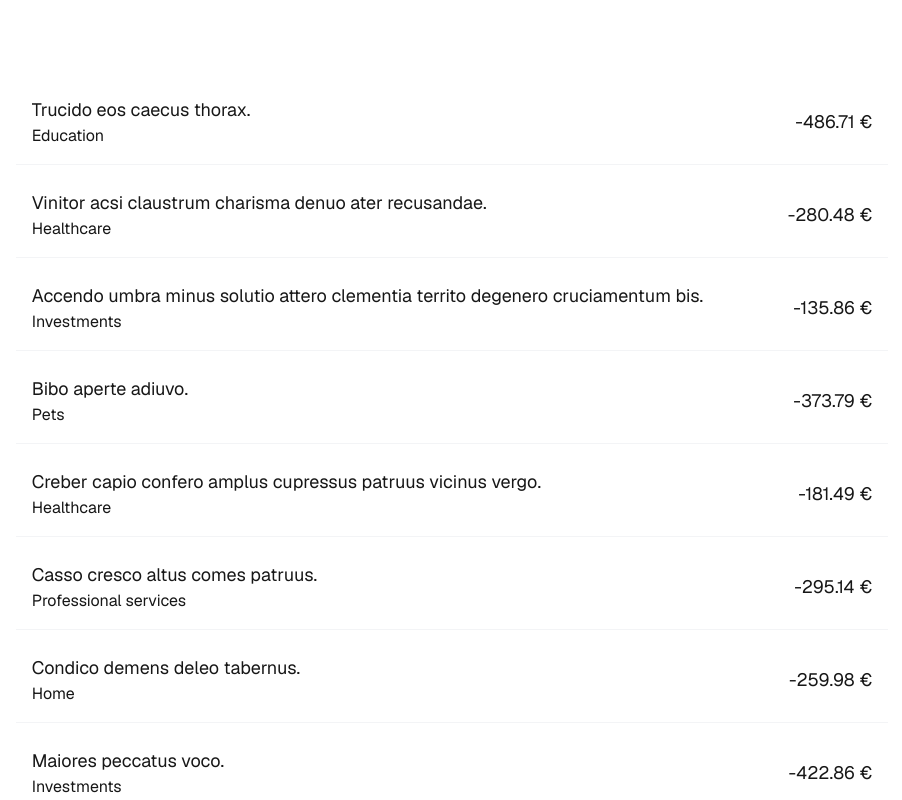
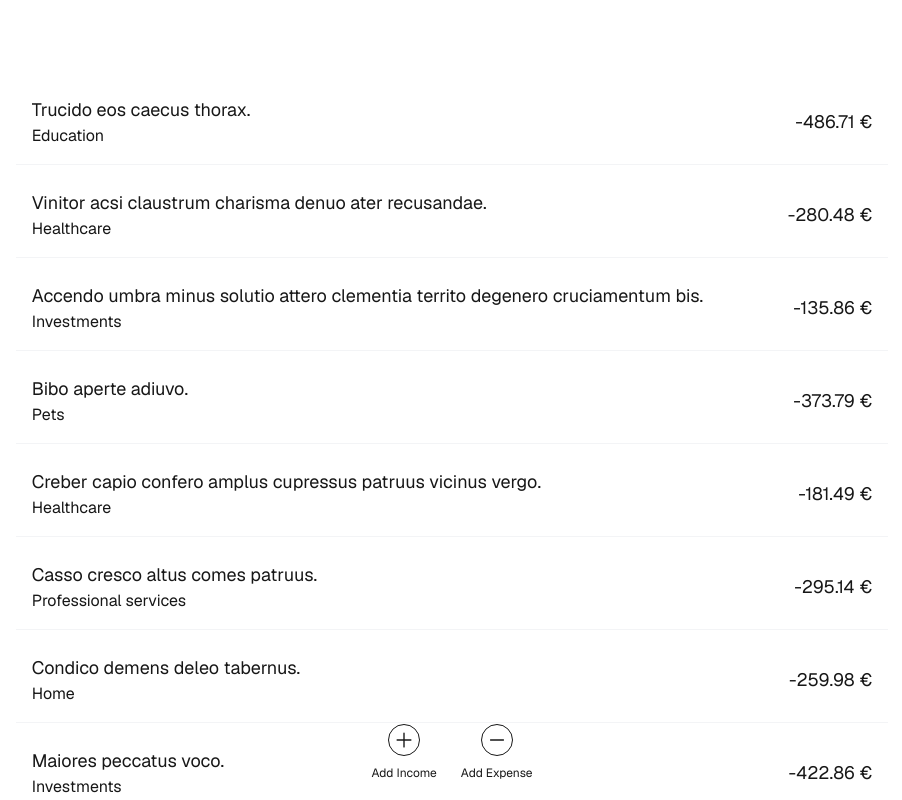
Before and after one commit to AzuZhou/finance-tracker, a Next.js app: page / in a window 1280 px wide. Shown: the top 800 px of the page, without its empty margins (188-1090 px from the left). Built offline with nearby package versions, Linux system fonts and the light colour scheme.

Commit message:
create transaction creation form

```diff
--- a/package.json
+++ b/package.json
@@ -11,6 +11,7 @@
   "dependencies": {
     "@faker-js/faker": "^9.9.0",
     "@headlessui/react": "^2.2.7",
+    "@heroicons/react": "^2.2.0",
     "next": "15.5.2",
     "react": "19.1.0",
     "react-dom": "19.1.0"
--- /dev/null
+++ b/src/components/transactions/AddTransactionForm.tsx
@@ -0,0 +1,111 @@
+"use client";
+
+import { useState } from "react";
+import { faker } from "@faker-js/faker";
+
+import { categories } from "@/lib/generateTransactions";
+
+import Form from "@/components/ui/Form";
+
+import { useTransactions } from "@/contexts/TransactionsContext";
+
+// TODO: handle errors here as well
+
+const AddTransactionForm = ({
+  onClose,
+  type,
+}: {
+  onClose: () => void;
+  type: "income" | "expense";
+}) => {
+  const { addTransaction } = useTransactions();
+
+  const [description, setDescription] = useState("");
+  const [amount, setAmount] = useState("");
+  const [category, setCategory] = useState("");
+
+  const title = type === "income" ? "Add Income" : "Add Expense";
+
+  const handleSubmit = (e: React.FormEvent<HTMLFormElement>) => {
+    e.preventDefault();
+
+    console.log("submit: ", amount, description, category);
+    if (!amount || !description || !category) return;
+
+    addTransaction({
+      description,
+      amount: type === "expense" ? -parseFloat(amount) : +parseFloat(amount),
+      type,
+      category,
+      id: faker.string.uuid(),
+      date: new Date().toISOString().slice(0, 16),
+    });
+
+    onClose();
+  };
+
+  return (
+    <Form onSubmit={handleSubmit} title={title}>
+      <>
+        <label htmlFor="description">Description</label>
+        <input
+          type="text"
+          id="transaction-description"
+          name="description"
+          placeholder="Describe your transaction"
+          value={description}
+          onChange={(e) => {
+            const { value } = e.target;
+            if (/^[a-zA-Z0-9\s.,!?'-]*$/.test(value) && value.length <= 30) {
+              setDescription(value);
+            }
+          }}
+        />
+      </>
+
+      <>
+        <label htmlFor="amount">Amount due</label>
+        <input
+          type="text"
+          id="transaction-amount"
+          name="amount"
+          placeholder="0.00"
+          value={amount}
+          onChange={(e) => {
+            const { value } = e.target;
+            if (/^\d*\.?\d{0,2}$/.test(value)) {
+              setAmount(value);
+            }
+          }}
+        />
+      </>
+
+      <>
+        <label htmlFor="category">Category</label>
+        <select
+          id="transaction-category"
+          name="category"
+          value={category}
+          onChange={(e) => setCategory(e.target.value)}
+        >
+          <option key="default-category" value="">
+            Select a category
+          </option>
+          {categories[type].map((category) => (
+            <option key={category} value={category}>
+              {category}
+            </option>
+          ))}
+        </select>
+      </>
+
+      <button type="submit">Add</button>
+
+      <button type="button" onClick={onClose}>
+        Cancel
+      </button>
+    </Form>
+  );
+};
+
+export default AddTransactionForm;
--- a/src/components/transactions/TransactionCard.tsx
+++ b/src/components/transactions/TransactionCard.tsx
@@ -1,13 +1,15 @@
 import { Transaction } from "@/lib/types";
 
 const TransactionCard = ({ transaction }: { transaction: Transaction }) => (
-  <li className="flex justify-between items-center p-4 gap-2">
-    <div className="flex flex-col justify-center items-left">
-      <p className="text-lg line-clamp-1">{transaction.title}</p>
+  <li className="flex items-center justify-between gap-2 p-4">
+    <div className="items-left flex flex-col justify-center">
+      <p className="line-clamp-1 text-lg">{transaction.description}</p>
       <span>{transaction.category}</span>
     </div>
 
-    <span className="text-lg whitespace-nowrap">{transaction.amount} €</span>
+    <span className="text-lg whitespace-nowrap">
+      {transaction.amount.toFixed(2)} €
+    </span>
   </li>
 );
 
--- a/src/components/transactions/Transactions.tsx
+++ b/src/components/transactions/Transactions.tsx
@@ -1,24 +1,47 @@
 "use client";
 
 import { useState } from "react";
+import { PlusIcon, MinusIcon } from "@heroicons/react/24/solid";
+
 import FloatingButton from "../ui/FloatingButton";
 import Modal from "../ui/Modal";
-
+import AddTransactionForm from "./AddTransactionForm";
 import TransactionCards from "./TransactionCards";
 
 const Transactions = () => {
-  const [isOpen, setIsOpen] = useState(false);
+  const [isModalOpen, setIsModalOpen] = useState(false);
+  const [transactionType, setTransactionType] = useState<"income" | "expense">(
+    "expense",
+  );
+
+  const openModal = (type: "income" | "expense") => {
+    setTransactionType(type);
+    setIsModalOpen(true);
+  };
 
   return (
     <>
       <TransactionCards />
 
-      <FloatingButton handleClick={() => setIsOpen(true)}>
-        Add transaction
-      </FloatingButton>
+      <div className="fixed bottom-4 flex gap-4">
+        <FloatingButton
+          handleClick={() => openModal("income")}
+          label="Add Income"
+          icon={PlusIcon}
+        />
 
-      <Modal isOpen={isOpen} onClose={() => setIsOpen(false)} title="">
-        <form></form>
+        <FloatingButton
+          handleClick={() => openModal("expense")}
+          label="Add Expense"
+          icon={MinusIcon}
+        />
+      </div>
+
+      <Modal isOpen={isModalOpen} onClose={() => setIsModalOpen(false)}>
+        <AddTransactionForm
+          onClose={() => setIsModalOpen(false)}
+          type={transactionType}
+        />
       </Modal>
     </>
   );
--- a/src/components/ui/FloatingButton.tsx
+++ b/src/components/ui/FloatingButton.tsx
@@ -1,16 +1,28 @@
 "use client";
 
 export type FloatingButtonProps = {
-  children: React.ReactNode;
   handleClick: () => void;
+  label: string;
+  icon: React.ComponentType<React.SVGProps<SVGSVGElement>>;
 };
 
 const FloatingButton = ({
-  children,
   handleClick,
-}: {
-  children: React.ReactNode;
-  handleClick: () => void;
-}) => <button onClick={handleClick}>{children}</button>;
+  label,
+  icon: Icon,
+}: FloatingButtonProps) => {
+  return (
+    <button
+      onClick={handleClick}
+      className="flex flex-col items-center gap-1 cursor-pointer"
+      aria-label={label}
+    >
+      <Icon className="w-8 h-8 border border-[var(--foreground)] rounded-full bg-[var(--background)] p-1" />
+      <div className="pl-1 pr-1 bg-[var(--background)]/75 rounded-xs">
+        <span className="text-xs">{label}</span>
+      </div>
+    </button>
+  );
+};
 
 export default FloatingButton;
--- /dev/null
+++ b/src/components/ui/Form.tsx
@@ -0,0 +1,21 @@
+"use client";
+
+export type FormProps = {
+  children: React.ReactNode;
+  onSubmit: (e: React.FormEvent<HTMLFormElement>) => void;
+  title?: string;
+};
+
+const Form = ({ children, onSubmit, title }: FormProps) => {
+  return (
+    <form onSubmit={onSubmit}>
+      {title && (
+        <h2 className="mb-4 text-lg font-medium text-gray-900">{title}</h2>
+      )}
+
+      {children}
+    </form>
+  );
+};
+
+export default Form;
--- a/src/components/ui/Modal.tsx
+++ b/src/components/ui/Modal.tsx
@@ -6,11 +6,10 @@ import { Fragment } from "react";
 type ModalProps = {
   isOpen: boolean;
   onClose: () => void;
-  title?: string;
   children: React.ReactNode;
 };
 
-const Modal = ({ isOpen, onClose, title, children }: ModalProps) => {
+const Modal = ({ isOpen, onClose, children }: ModalProps) => {
   return (
     <Transition show={isOpen} as={Fragment}>
       <Dialog as="div" className="relative z-50" onClose={onClose}>
@@ -18,17 +17,12 @@ const Modal = ({ isOpen, onClose, title, children }: ModalProps) => {
 
         <div className="fixed inset-0 flex items-center justify-center p-4">
           <div
-            className="w-full max-w-md rounded-2xl bg-white p-6 shadow-xl transform transition-all duration-300 ease-out"
+            className="w-full max-w-md transform rounded-2xl bg-white p-6 shadow-xl transition-all duration-300 ease-out"
             style={{
               opacity: isOpen ? 1 : 0,
               scale: isOpen ? 1 : 0.95,
             }}
           >
-            {title && (
-              <h2 className="text-lg font-medium text-gray-900 mb-4">
-                {title}
-              </h2>
-            )}
             {children}
           </div>
         </div>
--- a/src/contexts/TransactionsContext.tsx
+++ b/src/contexts/TransactionsContext.tsx
@@ -1,7 +1,6 @@
 "use client";
 
 import { createContext, useContext, useState, useEffect } from "react";
-import { faker } from "@faker-js/faker";
 
 import { generateTransactions } from "@/lib/generateTransactions";
 import { Transaction } from "@/lib/types";
@@ -39,7 +38,7 @@ const TransactionsProvider = ({ children }: { children: React.ReactNode }) => {
 
   const addTransaction = (transaction: Transaction) => {
     setTransactions((prev) => {
-      const updated = [...prev, { ...transaction, id: faker.string.uuid() }];
+      const updated = [...prev, transaction];
       localStorage.setItem("transactions", JSON.stringify(updated));
       return updated;
     });
--- a/src/lib/generateTransactions.ts
+++ b/src/lib/generateTransactions.ts
@@ -18,7 +18,7 @@ const categories = {
   ],
 };
 
-export function generateTransactions(count: number = 20): Transaction[] {
+function generateTransactions(count: number = 20): Transaction[] {
   return Array.from({ length: count }, () => {
     const type = faker.helpers.arrayElement(["income", "expense"] as const);
     const category = faker.helpers.arrayElement(categories[type]);
@@ -30,11 +30,13 @@ export function generateTransactions(count: number = 20): Transaction[] {
 
     return {
       id: faker.string.uuid(),
-      date: faker.date.recent({ days: 90 }).toISOString().split("T")[0],
-      title: faker.lorem.sentence(),
+      date: faker.date.recent({ days: 90 }).toISOString().slice(0, 16),
+      description: faker.lorem.sentence(),
       amount,
       category,
       type,
     };
   });
 }
+
+export { generateTransactions, categories };
--- a/src/lib/types.ts
+++ b/src/lib/types.ts
@@ -1,6 +1,6 @@
 export type Transaction = {
   id: string;
-  title: string;
+  description: string;
   amount: number;
   date: string;
   category: string;
```
Also changed, not shown: 2 other files (tests, documents, lock files or other folders).
